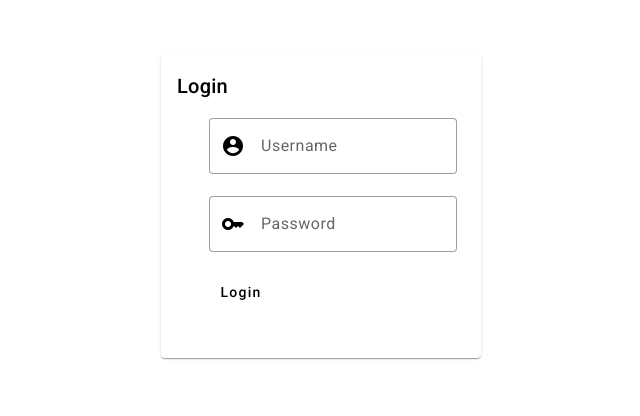
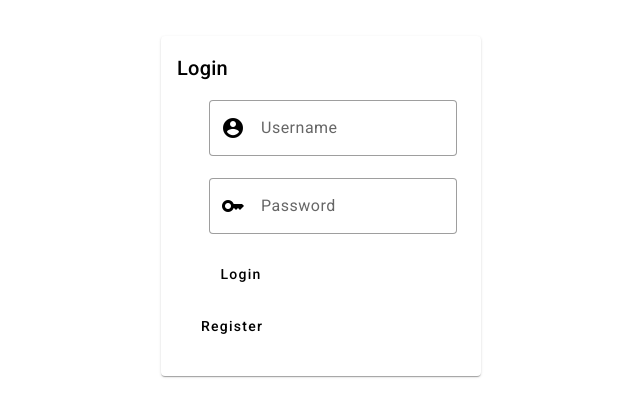
Before and after one commit to DevPetus/acute_chess, an Angular app: page /login in a window 1280 px wide. Shown: the part 194-610 px from the top of the page, without its empty margins (319-959 px from the left). Built offline with nearby package versions, Linux system fonts and the light colour scheme.

Commit message:
:sparkles: Register logic

```diff
--- a/src/app/components/login/login.component.html
+++ b/src/app/components/login/login.component.html
@@ -18,6 +18,7 @@
         </div>
 
       </form>
+      <button (click)="this.router.navigate(['/','register'])" mat-button>Register</button>
     </mat-card-content>
   </mat-card>
 </div>
--- a/src/app/components/login/login.component.ts
+++ b/src/app/components/login/login.component.ts
@@ -6,6 +6,7 @@ import { FormControl, FormGroup, Validators } from '@angular/forms';
 import { MatCardModule } from '@angular/material/card';
 import { ReactiveFormsModule } from '@angular/forms';
 import { MatInputModule } from '@angular/material/input'
+import { Router } from '@angular/router';
 
 @Component({
   selector: 'app-login',
@@ -21,6 +22,8 @@ export class LoginComponent {
     password: new FormControl('', [Validators.required]),
   });
 
+  constructor(public router: Router) { }
+
   submit() {
     console.log(this.form.value)
   }
--- a/src/app/components/register/register.component.html
+++ b/src/app/components/register/register.component.html
@@ -6,18 +6,26 @@
             <form [formGroup]="form" (ngSubmit)="submit()" class="registerForm">
                 <mat-form-field appearance="outline">
                     <input type="text" matInput placeholder="Username" formControlName="username">
+                    @if (form.get('username')?.invalid) {
+                    <mat-error>Minimum Length is 4</mat-error>
+                    }
+                    <mat-error *ngIf="form.hasError('minLength')">Minimum Length is 4 characters</mat-error>
                 </mat-form-field>
                 <mat-form-field appearance="outline">
                     <input type="password" matInput placeholder="Password" formControlName="password">
+                    @if (form.get('password')?.invalid) {
+                    <mat-error>Minimum Length is 4</mat-error>
+                    }
+                    <mat-error *ngIf="form.hasError('minLength')">Minimum Length is 4 characters</mat-error>
                 </mat-form-field>
                 <mat-form-field appearance="outline">
                     <input type="password" matInput placeholder="Confirm Password" formControlName="passwordConfirm">
+                    <mat-error *ngIf="form.hasError('notSame')">Passwords do not match</mat-error>
                 </mat-form-field>
 
                 <div class="button">
-                    <button type="submit" mat-button>Register</button>
+                    <button [disabled]="!form.valid" type="submit" mat-button>Register</button>
                 </div>
-
             </form>
         </mat-card-content>
     </mat-card>
--- a/src/app/components/register/register.component.ts
+++ b/src/app/components/register/register.component.ts
@@ -2,28 +2,51 @@ import { Component } from '@angular/core';
 import { MatButtonModule } from '@angular/material/button';
 import { MatIconModule } from '@angular/material/icon';
 import { MatFormFieldModule } from '@angular/material/form-field';
-import { FormControl, FormGroup, Validators } from '@angular/forms';
+import { AbstractControl, FormControl, FormGroup, ValidationErrors, ValidatorFn, Validators } from '@angular/forms';
 import { MatCardModule } from '@angular/material/card';
 import { ReactiveFormsModule } from '@angular/forms';
 import { MatInputModule } from '@angular/material/input'
+import { CommonModule } from '@angular/common';
+import { AuthService } from '../../services/auth.service';
 
 @Component({
   selector: 'app-register',
   standalone: true,
   imports: [MatButtonModule, MatIconModule, MatFormFieldModule, MatCardModule,
-    ReactiveFormsModule, MatInputModule],
+    ReactiveFormsModule, MatInputModule, CommonModule],
   templateUrl: './register.component.html',
   styleUrl: './register.component.scss'
 })
 export class RegisterComponent {
+
   form: FormGroup = new FormGroup({
-    username: new FormControl('', [Validators.required]),
-    password: new FormControl('', [Validators.required]),
-    passwordConfirm: new FormControl('', [Validators.required]),
+    username: new FormControl('', [Validators.required, Validators.minLength(4)]),
+    password: new FormControl('', [Validators.required, Validators.minLength(4)]),
+    passwordConfirm: new FormControl('', [Validators.required, Validators.minLength(4)]),
   });
 
+  /** Custom Validator checking for password match */
+  checkPasswords: ValidatorFn = (group: AbstractControl): ValidationErrors | null => {
+    const pass = this.form.get('password')?.value;
+    const confirmPass = this.form.get('passwordConfirm')?.value
+    const matched = pass === confirmPass ? true : false;
+    matched ? this.form.controls['passwordConfirm'].setErrors(null) :
+      this.form.controls['passwordConfirm'].setErrors({ notSame: true });
+    return matched ? null : { notSame: true }
+  }
+
+  constructor(private authService: AuthService) {
+    // Setting the custom validator to form
+    this.form.setValidators(this.checkPasswords);
+  }
+
+  /** Submit button call */
   submit() {
-    console.log('submit');
+    console.log(this.form.value);
+    console.log(this.form.hasError('notSame'));
+    this.authService.register(this.form.value).subscribe((res: any) => {
+      console.log(res);
+    });
   }
 
 }
--- a/src/app/services/auth.service.ts
+++ b/src/app/services/auth.service.ts
@@ -1,4 +1,5 @@
 import { Injectable } from '@angular/core';
+import { of } from 'rxjs';
 
 @Injectable({
   providedIn: 'root'
@@ -16,6 +17,10 @@ export class AuthService {
     this.auth = false;
   }
 
+  register(data: object) {
+    return of("we tkt");
+  }
+
   get isAuth(): boolean {
     return this.auth;
   }
```
